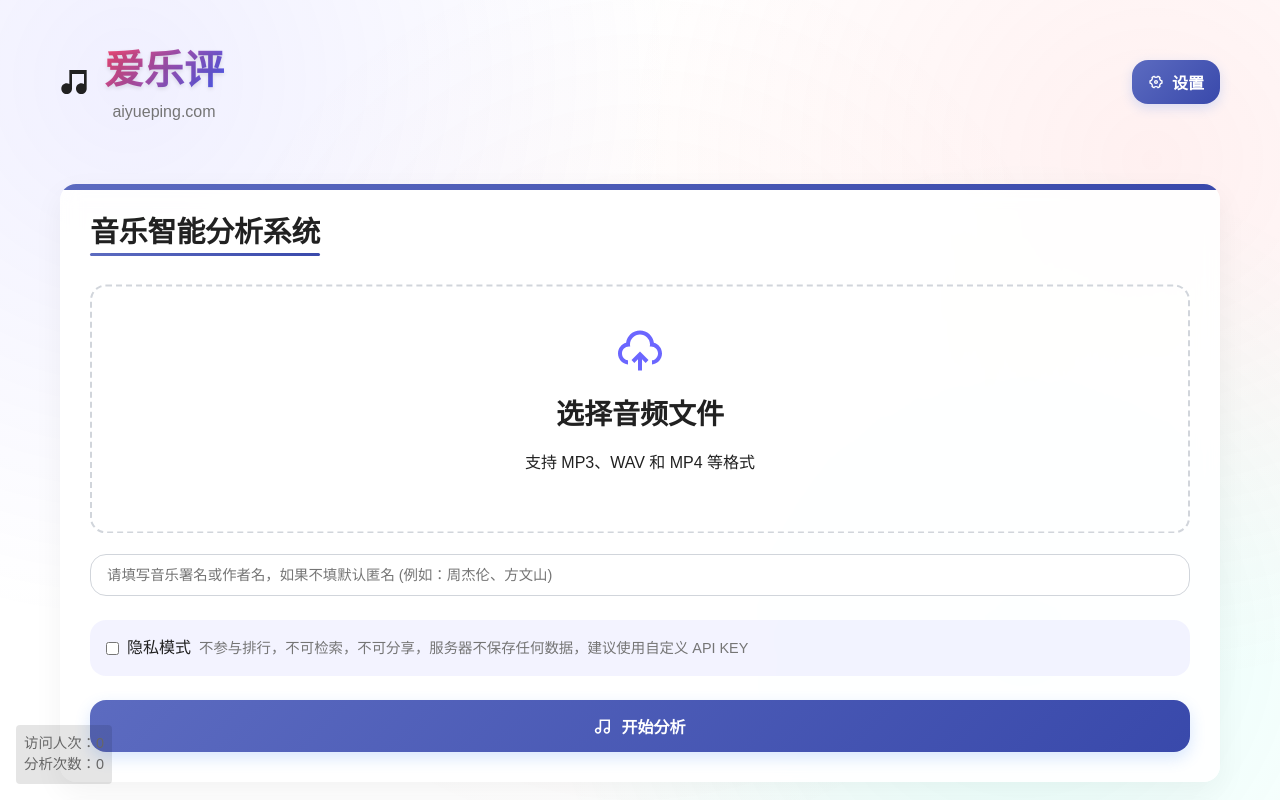
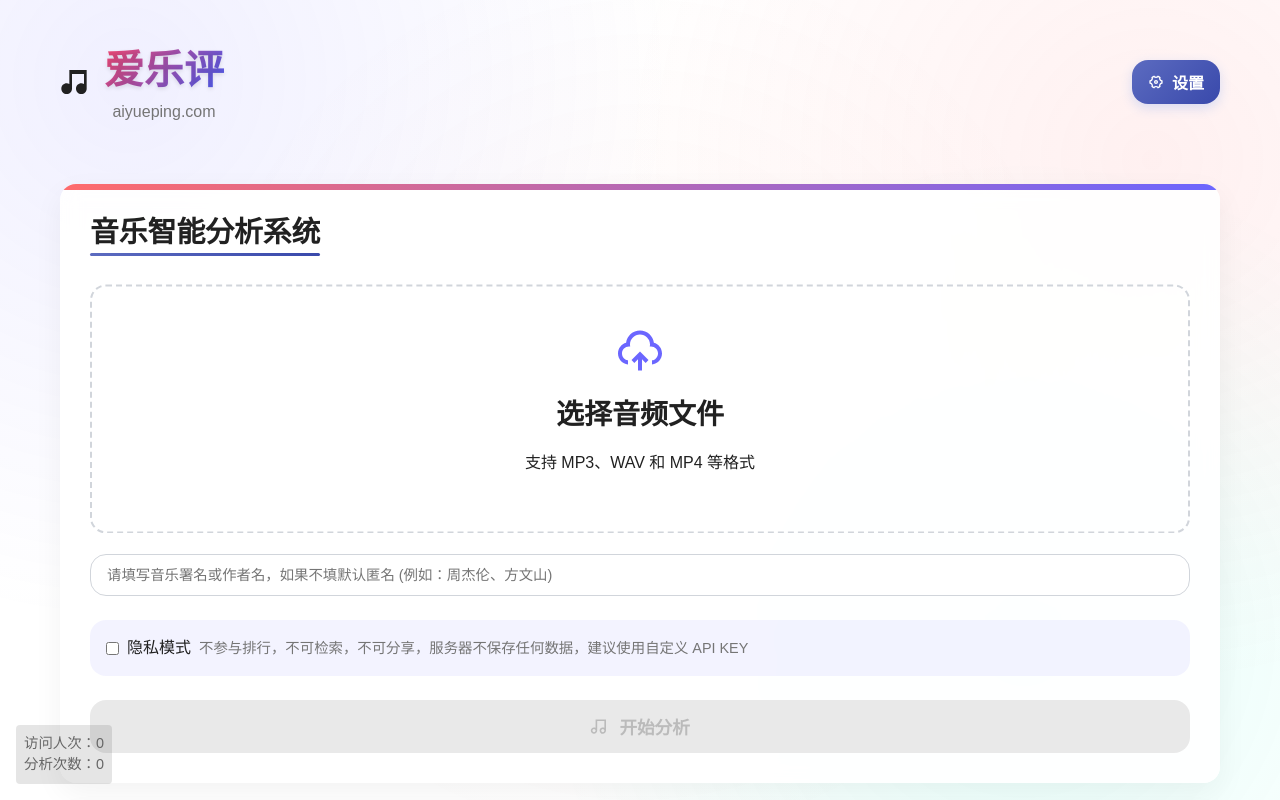
Before and after one commit to alex2wong/how-is-your-song, a React (Vite) app: page / in a window 1280 px wide. Shown: the top 800 px of the page. Built offline with nearby package versions, Linux system fonts and the light colour scheme; no server answers.

Commit message:
feat: update color

```diff
--- a/src/App.css
+++ b/src/App.css
@@ -154,7 +154,7 @@ body::before {
   left: 0;
   width: 100%;
   height: 6px;
-  background: var(--secondary-gradient);
+  background: var(--primary-gradient);
 }
 
 .upload-header {
@@ -228,6 +228,7 @@ body::before {
   justify-content: center;
   width: 100%;
   box-shadow: 0 10px 20px rgba(255, 107, 107, 0.2);
+  margin-top: 20px;
 }
 
 .analyze-button:hover {
@@ -236,11 +237,9 @@ body::before {
 }
 
 .analyze-button:disabled {
-  background-color: var(--text-disabled);
+  opacity: 0.7;
   cursor: not-allowed;
-  box-shadow: none;
   transform: none;
-  color: #ffffff;
 }
 
 .result-section {
--- a/src/App.jsx
+++ b/src/App.jsx
@@ -87,6 +87,8 @@ function App() {
         handleUpload={handleUpload}
         setAuthorName={setAuthorName}
         setPrivacyMode={setPrivacyMode}
+        setFile={setFile}
+        setAudioUrl={setAudioUrl}
       />
 
       {rating && <AnalysisResult rating={rating} />}
--- a/src/components/UploadSection.jsx
+++ b/src/components/UploadSection.jsx
@@ -1,5 +1,5 @@
 import React from 'react';
-import { RiUploadCloud2Line, RiMusicLine, RiMusic2Line } from 'react-icons/ri';
+import { RiUploadCloud2Line, RiMusicLine, RiMusic2Line, RiCloseLine } from 'react-icons/ri';
 
 const UploadSection = ({
   file,
@@ -15,14 +15,29 @@ const UploadSection = ({
   handleFileChange,
   handleUpload,
   setAuthorName,
-  setPrivacyMode
+  setPrivacyMode,
+  setFile,
+  setAudioUrl
 }) => {
+  // 添加清除文件的函数
+  const handleClearFile = () => {
+    if (audioUrl) {
+      URL.revokeObjectURL(audioUrl);
+    }
+    setFile(null);
+    setAudioUrl(null);
+    if (fileInputRef.current) {
+      fileInputRef.current.value = '';
+    }
+  };
+
   return (
     <section className="upload-section">
       <div className="upload-header">
         <h2>音乐智能分析系统</h2>
       </div>
 
+      {!file && (
         <div
           className="file-upload animated-icon"
           onDrop={handleDrop}
@@ -42,6 +57,7 @@ const UploadSection = ({
             style={{ display: 'none' }}
           />
         </div>
+      )}
 
       {file && (
         <div style={{
@@ -57,6 +73,24 @@ const UploadSection = ({
             <div style={{ fontWeight: 'bold' }}>{file.name}</div>
             <div style={{ fontSize: '0.8rem', color: '#666' }}>{(file.size / (1024 * 1024)).toFixed(2)} MB</div>
           </div>
+          <button
+            onClick={handleClearFile}
+            style={{
+              background: 'transparent',
+              border: 'none',
+              cursor: 'pointer',
+              display: 'flex',
+              alignItems: 'center',
+              justifyContent: 'center',
+              padding: '8px',
+              borderRadius: '50%',
+              color: '#6B66FF',
+              transition: 'all 0.2s ease'
+            }}
+            title="清除文件"
+          >
+            <RiCloseLine style={{ fontSize: '1.5rem' }} />
+          </button>
         </div>
       )}
 
@@ -109,24 +143,6 @@ const UploadSection = ({
         className="analyze-button"
         onClick={handleUpload}
         disabled={!file || loading}
-        style={{
-          background: 'var(--secondary-gradient)',
-          color: 'white',
-          border: 'none',
-          padding: '14px 32px',
-          borderRadius: 'var(--border-radius)',
-          fontSize: '1rem',
-          fontWeight: '600',
-          cursor: 'pointer',
-          display: 'flex',
-          alignItems: 'center',
-          justifyContent: 'center',
-          gap: '8px',
-          width: '100%',
-          boxShadow: '0 6px 16px rgba(59, 130, 246, 0.2)',
-          transition: 'all 0.3s ease',
-          marginTop: '20px'
-        }}
       >
         <RiMusic2Line style={{ fontSize: '1.2rem' }} />
         {loading ? '分析中...' : '开始分析'}
--- a/src/styles/theme.css
+++ b/src/styles/theme.css
@@ -5,7 +5,7 @@
   --primary: #4CAF50;
   --primary-light: #81C784;
   --primary-dark: #388E3C;
-  --primary-gradient: linear-gradient(135deg, #4CAF50, #2E7D32);
+  --primary-gradient: linear-gradient(135deg, #FF6B6B, #6B66FF);
 
   --secondary: #5C6BC0;
   --secondary-light: #7986CB;
```
Lines whose indentation alone changed are shown as unchanged.
